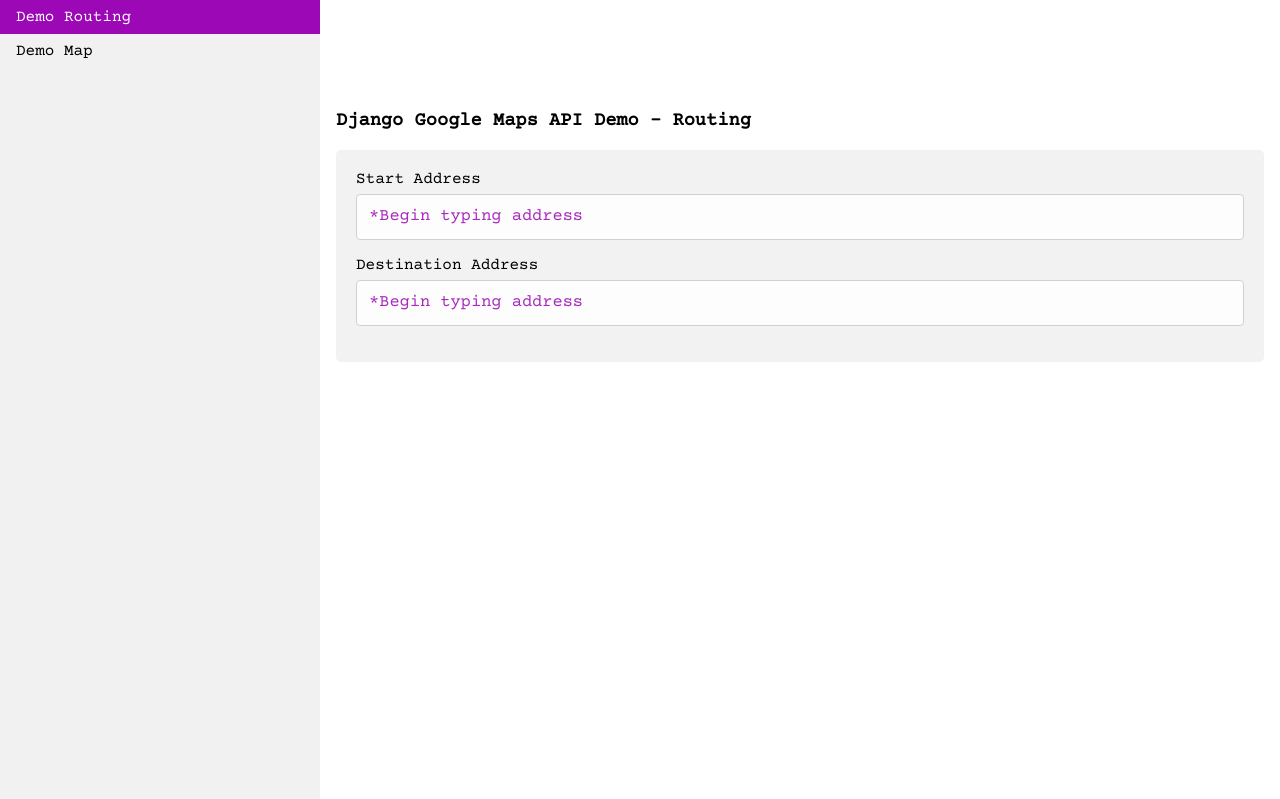
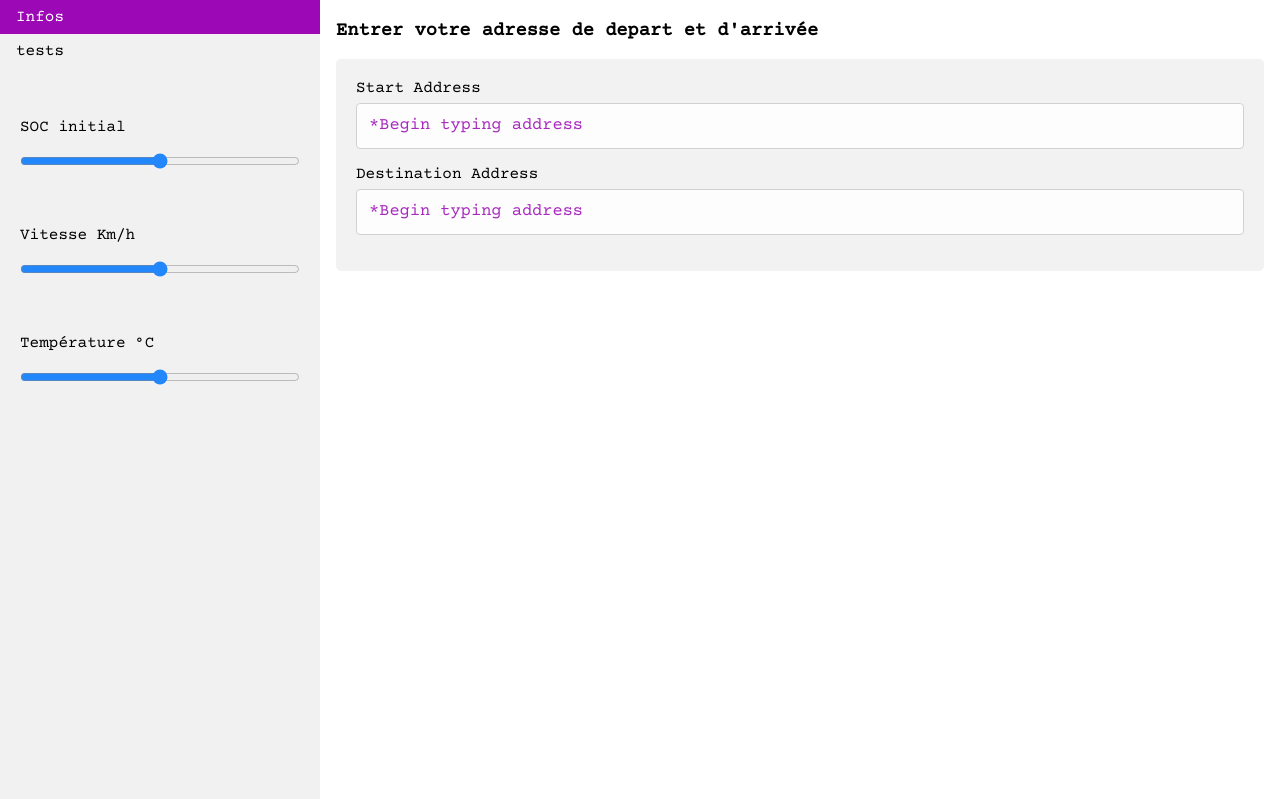
Before and after one commit to bobby-didcoding/did_django_google_maps_api, a Django app: page / in a window 1280 px wide. Shown: the top 799 px of the page. Run offline with Django 3.2, Linux system fonts and the light colour scheme; some libraries are stand-ins or nearby versions.

Commit message:
premiere commit

```diff
--- a/did_django_google_maps_api/settings.py
+++ b/did_django_google_maps_api/settings.py
@@ -127,4 +127,4 @@ STATIC_URL = '/static/'
 
 STATIC_ROOT = os.path.join(BASE_DIR,'static_cdn')
 
-GOOGLE_API_KEY = "XXX"
+GOOGLE_API_KEY = "AIzaSyD0MnZpl_Glv-d4rXntqvsc2sij8DjmMts"
--- a/main/templates/main/base.html
+++ b/main/templates/main/base.html
@@ -25,7 +25,7 @@
 
   <div class="div-container">
 
-    {% include 'main/partials/logo.html' %}
+  <!-- {% include 'main/partials/logo.html' %}-->
 
     {% block content %}
 
--- a/main/templates/main/route.html
+++ b/main/templates/main/route.html
@@ -11,16 +11,24 @@
 {% block extend_nav %}
 
 <ul class="sidenav">
-  <li><a class="active" href="{% url 'main:route' %}">Demo Routing</a></li>
-  <li><a href="javascript:void(0)" onclick="alert('Please add a start and end address')">Demo Map</a></li>
+  <li><a class="active" href="{% url 'main:route' %}">Infos</a></li>
+  <li><a href="javascript:void(0)" onclick="alert('Please add a start and end address')">tests</a></li>
+  <li  style="display: block;margin-top: 30px; padding: 20px;"><label for="customRange3" class="form-label">SOC initial</label>
+  <input type="range" class="form-range" min="0" max="5" step="0.5" id="customRange3"></li>
+  <li  style="display: block; padding: 20px;"><label for="customRange3" class="form-label">Vitesse Km/h</label>
+    <input type="range" class="form-range" min="0" max="5" step="0.5" id="customRange3"></li>
+  <li  style="display: block;padding: 20px;"><label for="customRange3" class="form-label">Température °C</label>
+    <input type="range" class="form-range" min="0" max="5" step="0.5" id="customRange3"></li>
 </ul>
+
+
 
 {% endblock %}
 
 
 {% block content %}
 
-<h3>Django Google Maps API Demo - Routing</h3>
+<h3>Entrer votre adresse de depart et d'arrivée</h3>
 
 <div class="container">
 
--- a/main/views.py
+++ b/main/views.py
@@ -26,7 +26,8 @@ def map(request):
 		lat_b = lat_b,
 		long_b=long_b
 		)
-
+	#soc0=form.cleaned_data['namesoc0']
+    #    modelsoc.function
 	context = {
 	"google_api_key": settings.GOOGLE_API_KEY,
 	"lat_a": lat_a,
@@ -36,6 +37,6 @@ def map(request):
 	"origin": f'{lat_a}, {long_a}',
 	"destination": f'{lat_b}, {long_b}',
 	"directions": directions,
-
+	#'soc0'=xxx
 	}
 	return render(request, 'main/map.html', context)
--- a/static/google_places.js
+++ b/static/google_places.js
@@ -15,7 +15,7 @@ function initAutocomplete() {
    document.getElementById('id-google-address-a'),
    {
        types: ['address'],
-       componentRestrictions: {'country': ['uk']},
+       componentRestrictions: {'country': ['fr']},
    })
 
   autocomplete_a.addListener('place_changed', function(){
@@ -27,7 +27,7 @@ function initAutocomplete() {
    document.getElementById('id-google-address-b'),
    {
        types: ['address'],
-       componentRestrictions: {'country': ['uk']},
+       componentRestrictions: {'country': ['fr']},
    })
 
   autocomplete_b.addListener('place_changed', function(){
--- a/static/main.css
+++ b/static/main.css
@@ -11,7 +11,7 @@ body, html, .map-container {
 }
 
 #map-route {
-  height: 75%;
+  height: 50%;
   }
 
 .logo {
@@ -31,6 +31,7 @@ ul.sidenav {
   overflow: auto;
 }
 
+
 ul.sidenav li a {
   display: block;
   color: #000;
@@ -47,7 +48,9 @@ ul.sidenav li a:hover:not(.active) {
   background-color: #555;
   color: white;
 }
-
+ul.sidenav li label{
+  margin-top: 50px;
+}
 .div-container {
 
   margin-left: 25%;
@@ -104,7 +107,7 @@ input[type=text], input[type=email], input[type=password], select, textarea {
   font-family: 'Courier Prime', monospace;
 }
 
-select.selection option,
+select.selection option
 {
   color: #9c07b6;
   font-family: 'Courier Prime', monospace;
```
Also changed, not shown: main/templates/main/map.html (+8 -7 lines), static/google_maps.js (+31 -1 lines), db.sqlite3, main/pad.html (added).
